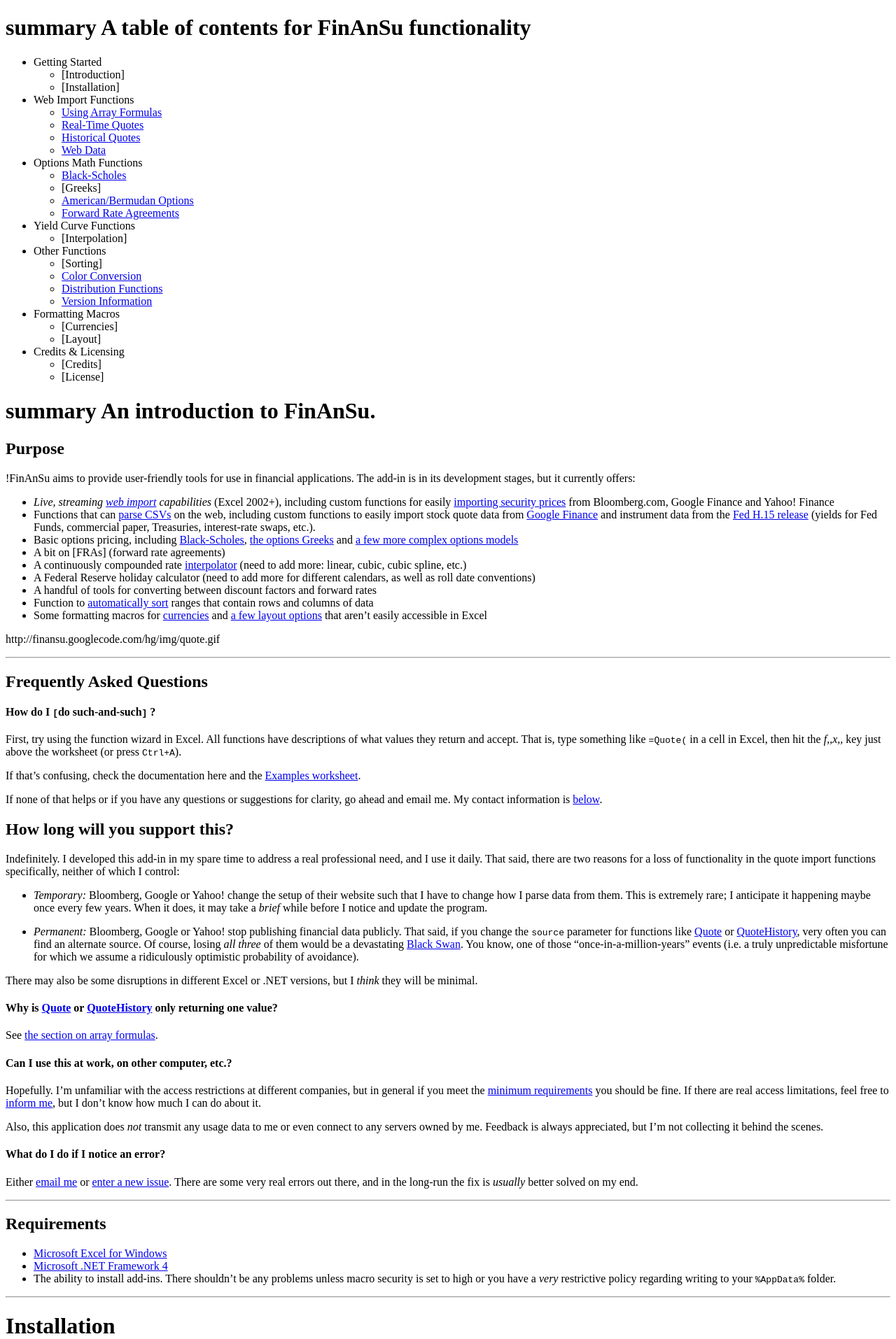
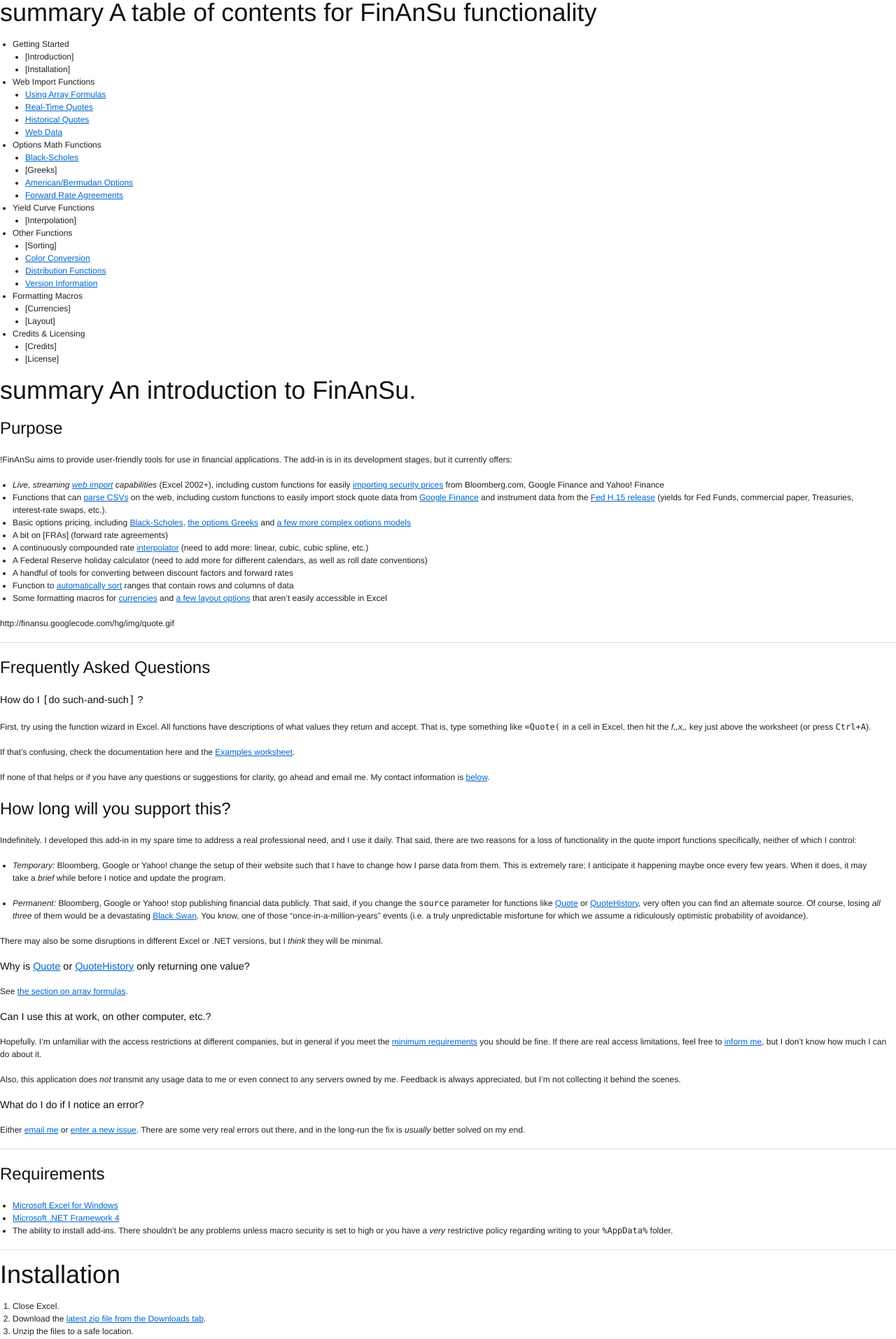
Before and after one commit to brymck/finansu, a Jekyll site: the page built from index.md, in a window 1280 px wide. Shown: the top 1914 px of the page at 70% size. Built offline with Jekyll 4.4.1, drawn with Linux system fonts in a browser that asks for light colours; Markdown is read by kramdown in place of the engine named in the settings; a style sheet for code colours, icons or effects is not loaded.

```diff
--- a/_layouts/default.html
+++ b/_layouts/default.html
@@ -3,8 +3,12 @@
 <head>
   <meta http-equiv="content-type" content="text/html; charset=utf-8">
   <title>{{ page.title }}</title>
-  <link rel="stylesheet" href="http://pages.github.com/shared/css/documentation.css" type="text/css">
-  <link rel="stylesheet" href="http://pages.github.com/shared/css/pygments.css" type="text/css">
+  <link rel="stylesheet" href="css/blueprint/screen.css" type="text/css" media="screen, projection">
+  <link rel="stylesheet" href="css/blueprint/print.css" type="text/css" media="print">
+  <!--[if lt IE 8]>
+    <link rel="stylesheet" href="css/blueprint/ie.css" type="text/css" media="screen, projection">
+  <![endif]-->
+  <link rel="stylesheet" href="css/master.css" type="text/css">
 </head>
 <body>
   <div id="container">
```
